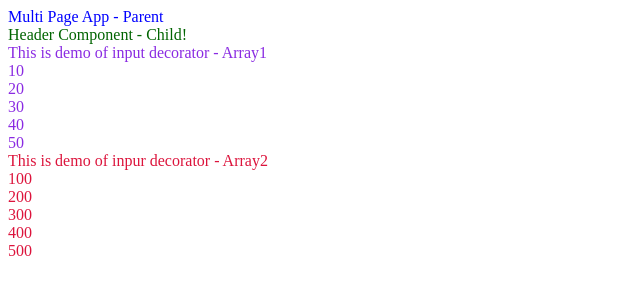
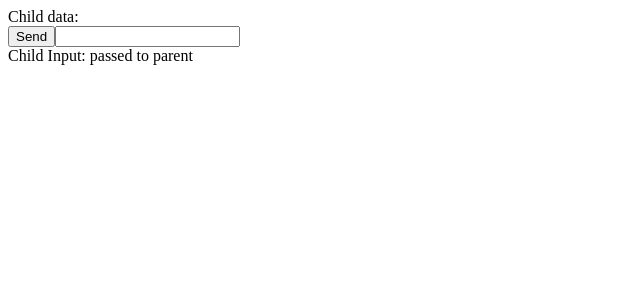
Before and after one commit to gouthamraj020102/angularProjects, an Angular app in the folder multi-page-app/: page / in a window 1280 px wide. Shown: the top 300 px of the page, without its empty margins (0-640 px from the left). Built offline with nearby package versions, Linux system fonts and the light colour scheme.

Commit message:
@Output decorator from child to parent

```diff
--- a/multi-page-app/src/app/app.component.html
+++ b/multi-page-app/src/app/app.component.html
@@ -1,12 +1,5 @@
-<div class="parent-title">
-  {{ title }}
+<div>Child data: {{data}}</div>
+
+<div>
+  <app-header (customEvent)="data=$event"></app-header>
 </div>
-<div>
-  <app-header class="header-title" [childMessage]="parentMessage"></app-header>
-</div>
-<div>
-  <app-header style="color: blueviolet" [data]="data1" [array]="array1"></app-header>
-</div>
-<div>
-  <app-header style="color: crimson;" [data]="data2" [array]="array2"></app-header>
-</div>
--- a/multi-page-app/src/app/app.component.ts
+++ b/multi-page-app/src/app/app.component.ts
@@ -14,4 +14,6 @@ export class AppComponent {
 
   data2 = "This is demo of inpur decorator - Array2";
   array2 = [100, 200, 300, 400, 500];
+
+  data!: string;
 }
--- a/multi-page-app/src/app/header/header.component.html
+++ b/multi-page-app/src/app/header/header.component.html
@@ -4,3 +4,9 @@
 <div *ngFor="let arr of array">
     {{arr}}
 </div>
+
+<button (click)="passToParent()">Send</button>
+
+<input type="text" (input)="updateCustomEventMessage($event)">
+
+<div>Child Input: {{message}}</div>
--- a/multi-page-app/src/app/header/header.component.ts
+++ b/multi-page-app/src/app/header/header.component.ts
@@ -1,4 +1,4 @@
-import { Component, Input } from '@angular/core';
+import { Component, EventEmitter, Input, Output } from '@angular/core';
 
 @Component({
   selector: 'app-header',
@@ -9,4 +9,15 @@ export class HeaderComponent {
   @Input() childMessage!: string;  // Receives value from parent
   @Input() data: any;
   @Input() array: any;
+
+  @Output() customEvent = new EventEmitter;
+  message = "passed to parent";
+
+  passToParent() {
+    this.customEvent.emit(this.message);
+  }
+
+  updateCustomEventMessage(data: any) {
+    this.message = data.target.value;
+  }
 }
```
